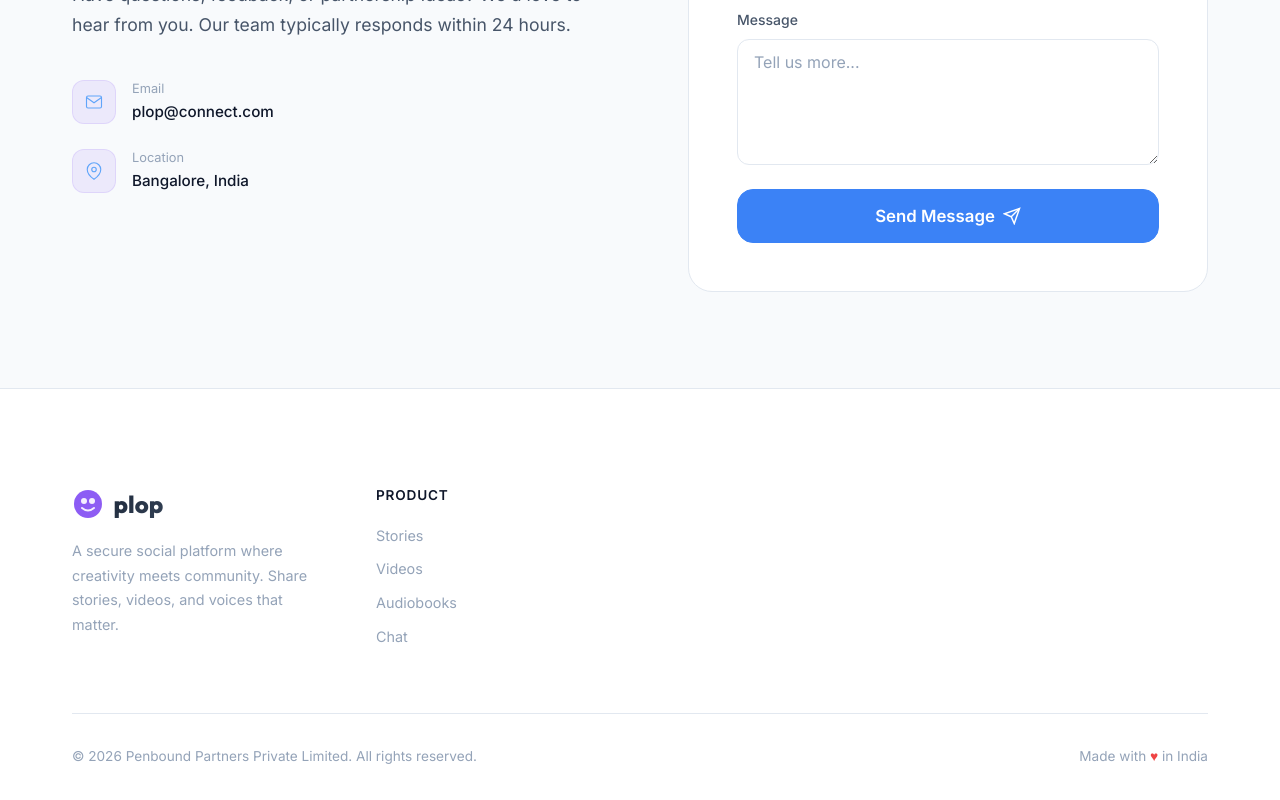
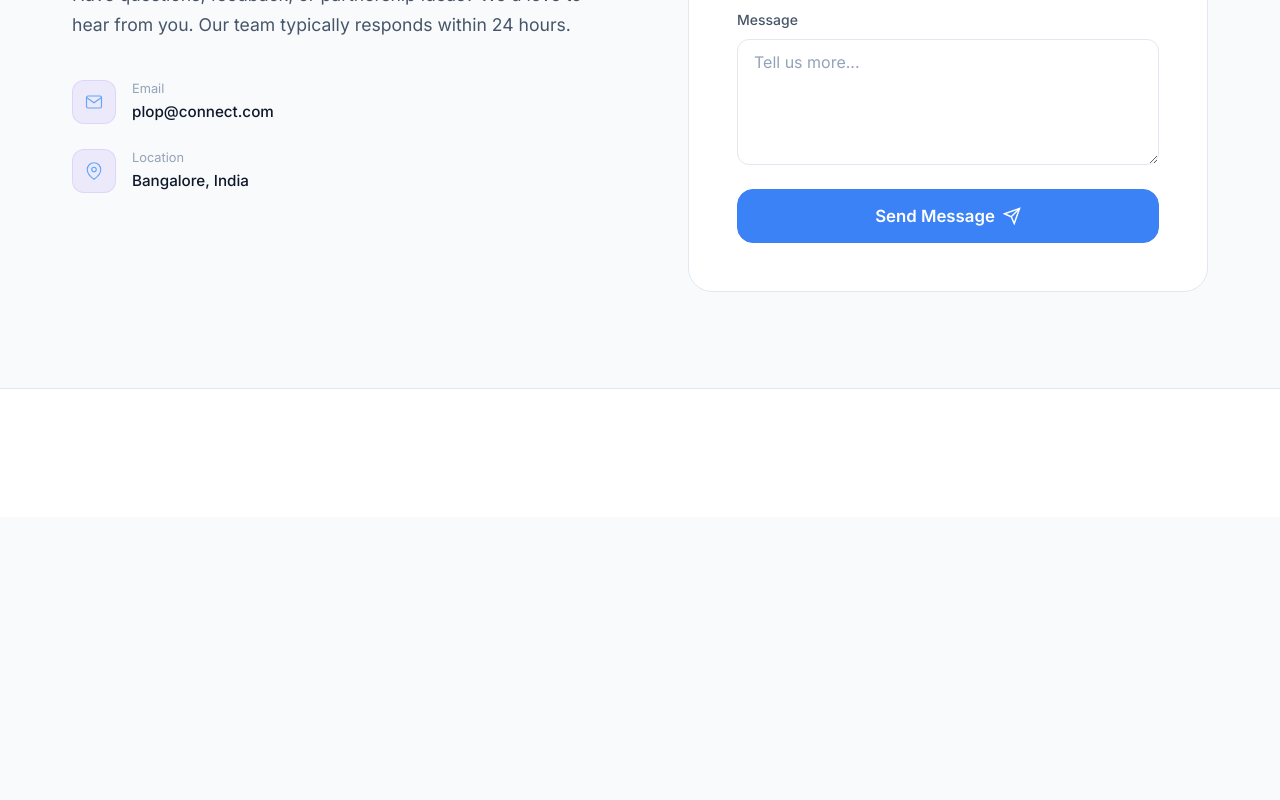
Before and after one commit to apex-parzival/plop, a Next.js app: page / in a window 1280 px wide. Shown: the part 3868-4668 px from the top of the page. After the commit the page ends 4385 px from the top, so only its background shows below. Built offline with nearby package versions, Linux system fonts and the light colour scheme.

Commit message:
footer removal

```diff
--- a/src/components/Footer.tsx
+++ b/src/components/Footer.tsx
@@ -1,66 +1,8 @@
 import styles from "./Footer.module.css";
-
-const productLinks = ["Stories", "Videos", "Audiobooks", "Chat"];
 
 export default function Footer() {
   return (
     <footer className={styles.footer}>
-      <div className={`container ${styles.footerInner}`}>
-        {/* Top */}
-        <div className={styles.footerTop}>
-          {/* Brand */}
-          <div className={styles.footerBrand}>
-            <div className={styles.logoRow}>
-              <svg width="32" height="32" viewBox="0 0 32 32" fill="none">
-                <circle cx="16" cy="16" r="14" fill="url(#footerGrad)" />
-                <circle cx="12" cy="13" r="3" fill="white" opacity="0.9" />
-                <circle cx="20" cy="13" r="3" fill="white" opacity="0.9" />
-                <path
-                  d="M10 20 Q16 25 22 20"
-                  stroke="white"
-                  strokeWidth="2"
-                  strokeLinecap="round"
-                  fill="none"
-                  opacity="0.9"
-                />
-                <defs>
-                  <linearGradient id="footerGrad" x1="0" y1="0" x2="32" y2="32">
-                    <stop offset="0%" stopColor="#8b5cf6" />
-                    <stop offset="100%" stopColor="#ff6b6b" />
-                  </linearGradient>
-                </defs>
-              </svg>
-              <span className={styles.logoText}>plop</span>
-            </div>
-            <p className={styles.brandDesc}>
-              A secure social platform where creativity meets community. Share stories,
-              videos, and voices that matter.
-            </p>
-          </div>
-
-          {/* Product Column */}
-          <div className={styles.footerCol}>
-            <h4 className={styles.colTitle}>Product</h4>
-            <ul className={styles.colLinks}>
-              {productLinks.map((label) => (
-                <li key={label}>
-                  <span className={styles.colLink}>{label}</span>
-                </li>
-              ))}
-            </ul>
-          </div>
-        </div>
-
-        {/* Bottom */}
-        <div className={styles.footerBottom}>
-          <p className={styles.copyright}>
-            © {new Date().getFullYear()} Penbound Partners Private Limited. All rights reserved.
-          </p>
-          <p className={styles.madeWith}>
-            Made with <span className={styles.heart}>♥</span> in India
-          </p>
-        </div>
-      </div>
     </footer>
   );
 }
```
Also changed, not shown: .claude/settings.local.json (added).
